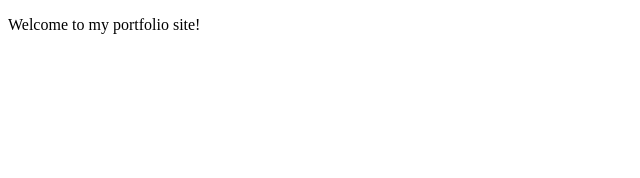
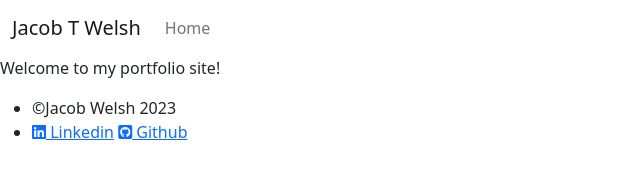
Before and after one commit to Welshy92/PFSite, a plain HTML site: page index.html in a window 1280 px wide. Shown: the whole page, without its empty margins (0-640 px from the left). Drawn offline with nearby package versions, Linux system fonts and the light colour scheme.

Commit message:
insert base for nav bar and footer

```diff
--- a/index.html
+++ b/index.html
@@ -1,12 +1,39 @@
 <!DOCTYPE html>
 <html lang="en">
 <head>
+    <script src="https://kit.fontawesome.com/4d5b53ed18.js" crossorigin="anonymous"></script>
     <meta charset="UTF-8">
     <meta http-equiv="X-UA-Compatible" content="IE=edge">
     <meta name="viewport" content="width=device-width, initial-scale=1.0">
+    <link rel="stylesheet" href="assets/css/style.css">
+    <link href="https://cdn.jsdelivr.net/npm/bootstrap@5.2.3/dist/css/bootstrap.min.css" rel="stylesheet" integrity="sha384-rbsA2VBKQhggwzxH7pPCaAqO46MgnOM80zW1RWuH61DGLwZJEdK2Kadq2F9CUG65" crossorigin="anonymous">
     <title>Jacob Thomas Welsh</title>
 </head>
 <body>
+    <nav class="navbar navbar-expand-lg bg-navi">
+        <div class="container-fluid">
+            <a class="navbar-brand logo-text" href="index.html">Jacob T Welsh</a>
+            <button class="navbar-toggler" type="button" data-bs-toggle="collapse" data-bs-target="#navbarSupportedContent" aria-controls="navbarSupportedContent" aria-expanded="false" aria-label="Toggle navigation">
+              <span class="navbar-toggler-icon"></span>
+            </button>
+            <div class="collapse navbar-collapse" id="navbarSupportedContent">
+              <ul class="navbar-nav me-auto mb-2 mb-lg-0">
+                <li class="nav-item">
+                  <a class="nav-link" aria-current="page" href="index.html">Home</a>
+                </li>
+            </div>
+        </div>
+    </nav>
     <p>Welcome to my portfolio site!</p>
+    <footer>
+        <ul class="foot">
+            <li>©Jacob Welsh 2023</li>
+            <li>
+                <a href="https://www.linkedin.com/in/jacob-welsh-722ab598/" target="_blank"><i class="fa-brands fa-linkedin"></i> Linkedin</a>
+                <a href="https://github.com/Welshy92" target="_blank"><i class="fa-brands fa-square-github"></i> Github</a>
+            </li>
+        </ul>
+    </footer>
+    <script src="https://cdn.jsdelivr.net/npm/bootstrap@5.2.3/dist/js/bootstrap.bundle.min.js" integrity="sha384-kenU1KFdBIe4zVF0s0G1M5b4hcpxyD9F7jL+jjXkk+Q2h455rYXK/7HAuoJl+0I4" crossorigin="anonymous"></script>
 </body>
 </html>
```
